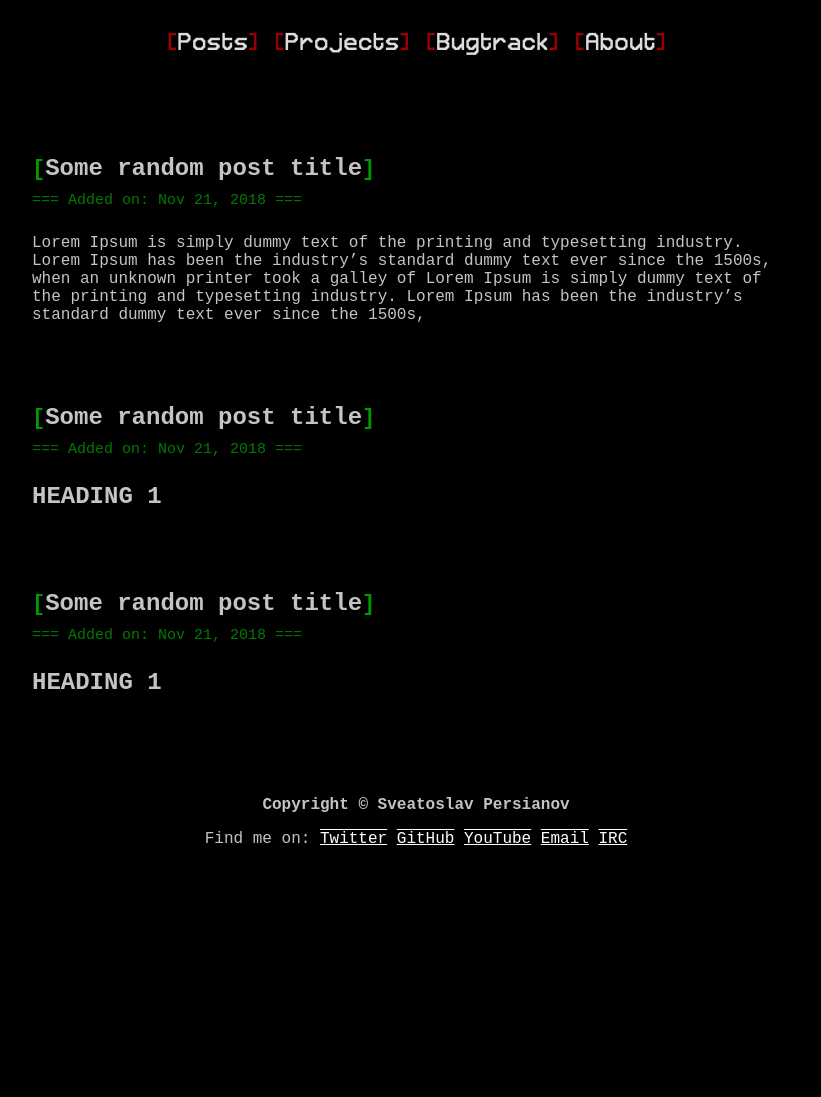
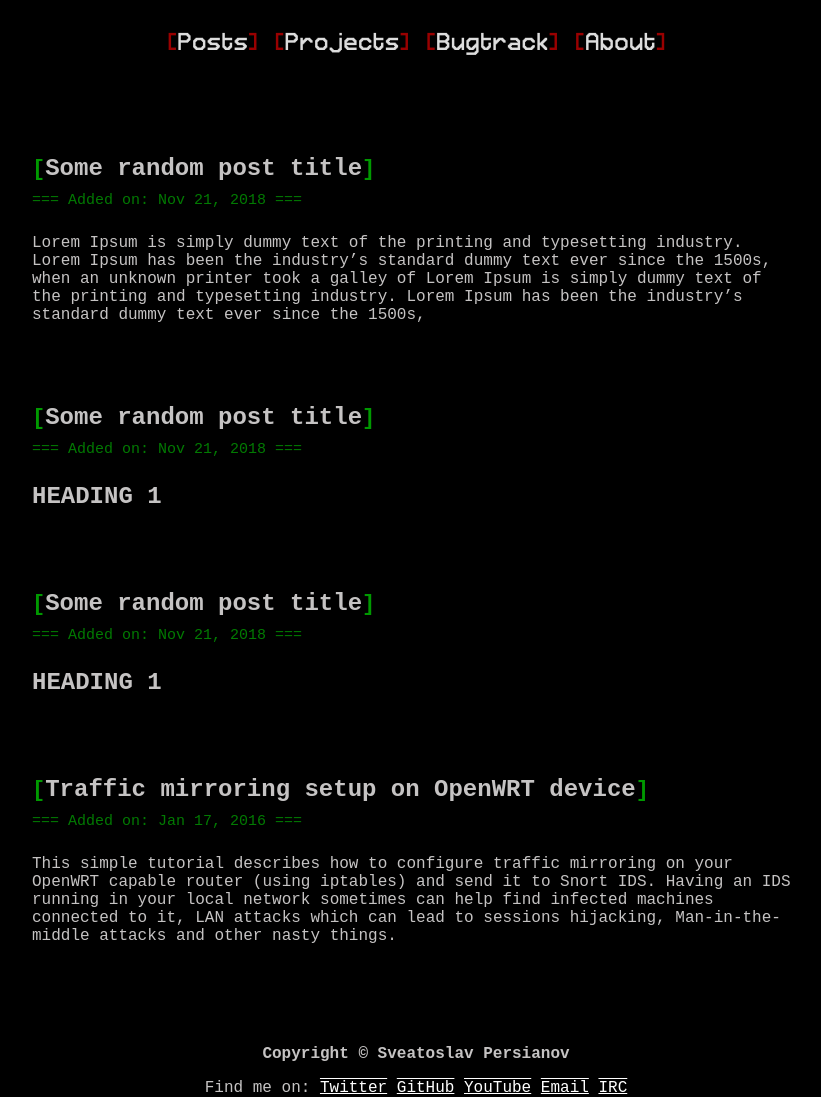
Before and after one commit to num1r0/num1r0.github.io, a Jekyll site: the page built from index.md, in a window 1280 px wide, cut to the strip 164-1261 px from the top of the page. Shown: the whole strip, without its empty margins (224-1045 px from the left). Built offline with Jekyll 4.4.1, drawn with Linux system fonts in a browser that asks for light colours; before the commit the page ends 1012 px from its top, so only the background shows below that; some of the changed lines change nothing that is shown.

Commit message:
first post migrated

````diff
--- a/_layouts/default.html
+++ b/_layouts/default.html
@@ -4,6 +4,7 @@
         <meta name="viewport" content="width=device-width, initial-scale=1.0"/>
         <link rel="stylesheet" href="css/styles.css">
         <title>{{site.title}} | {{page.title}}</title>
+        {{% seo %}}
     </head>
 <body>
     <img class="header_image" src="https://pre00.deviantart.net/aefd/th/pre/i/2015/033/9/9/cyberpunk_city_by_kirokaze-d8gebd0.png"/>
--- /dev/null
+++ b/_posts/2016-01-17-how-to-setup-openwrt-traffic-mirroring-and-snort-ids.md
@@ -0,0 +1,67 @@
+---
+title: Traffic mirroring setup on OpenWRT device
+layout: post
+---
+This simple tutorial describes how to configure traffic mirroring on your OpenWRT capable router (using iptables) and send it to Snort IDS. Having an IDS running in your local network sometimes can help find infected machines connected to it, LAN attacks which can lead to sessions hijacking, Man-in-the-middle attacks and other nasty things.
+
+First of all you need an OpenWRT compatible router (see [Official list](https://wiki.openwrt.org/toh/start "OpenWRT Wiki")) with a freshly installed distribution. In this tutorial I’m using a TP-Link TL-WR841ND with 14.07 Barrier Breaker (see screenshot below).
+
+![Traffic mirroring. Barrier Breaker 14.07](../img/openwrt.png)
+
+Use SSH to connect to your network device and install **iptables-mod-tee** package:
+
+```bash
+# Update the list of available packages
+opkg update
+# Check package availability
+opkg list | grep "mod-tee"
+# Install iptables-mod-tee package
+opkg install iptables-mod-tee
+
+# Check if package installed successfully
+opkg list-installed | grep "mod-tee"
+```
+
+After the installation, you should have kmod-ipt-tee package installed automatically as dependency (see screenshot below):
+
+![Traffic mirroring. iptables-mod-tee installed successfully](../img/openwrt1.png)
+
+## Troubleshooting
+
+A lot of tutorials do not mention the error you can get by trying to add an iptables rule, after the installation. Let’s try to run following command:
+
+```bash
+# Add rule to mangle table in POSTROUTING chain
+iptables -t mangle -A POSTROUTING ! -s 192.168.1.0/24 -j TEE --gateway 192.168.1.120
+```
+
+Most of the time it will result in an error (see screenshot below).
+
+![Most common error](../img/iptables.png)
+
+Because iptables-mod-tee is a kernel module it should be loaded before you are trying to get use of it. So, let’s try to load our newly installed module: **xt_TEE**.
+
+```bash
+modprobe xt_TEE
+```
+
+If it doesn’t work just reboot the device (run: **reboot**). Now we are ready to add iptables rules so the traffic mirroring will work like a charm.
+
+As you probably know, there are 5 tables in iptables:
+
+1. NAT table – used for network address translation (e.g. port forwarding);
+2. ROW table – used for configuring packets so that they are exempt from connection tracking;
+3. FILTER table – is the default table and is where all actions, associated with the firewall, typically take place;
+4. SECURITY table – is used for Mandatory Access Control (SELinux gets use of it);
+5. MANGLE table – used for packets alteration actions (e.g. cloning);
+
+The table we need is MANGLE. It permits to modify packets going through our router, or in our case, just to clone them. I used following two rules to implement traffic mirroring:
+
+```bash
+iptables -t mangle -A PREROUTING -d 192.168.1.0/24 -j TEE --gateway 192.168.1.120
+iptables -t mangle -A POSTROUTING ! -s 192.168.1.0/24 -j TEE --gateway 192.168.1.120
+```
+
+Make sure you substitute 192.168.1.0/24 and 192.168.1.120 with correct network and host address, to which all traffic is mirrored. In my case, I have a separate Raspberry PI connected with 192.168.1.120 IP address, running Snort daemon on it.
+
+That’s all folks, now you are able to get all your router’s traffic. Aloha ;)
````
Also changed, not shown: img/iptables.png (added), img/openwrt.png (added), img/openwrt1.png (added).
